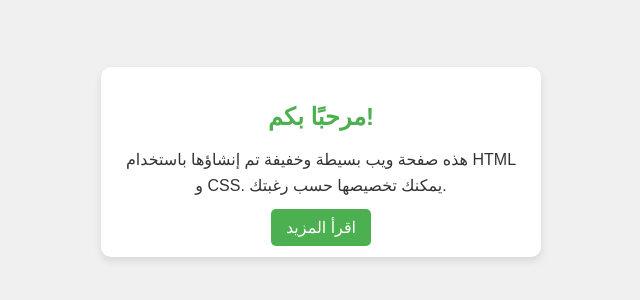
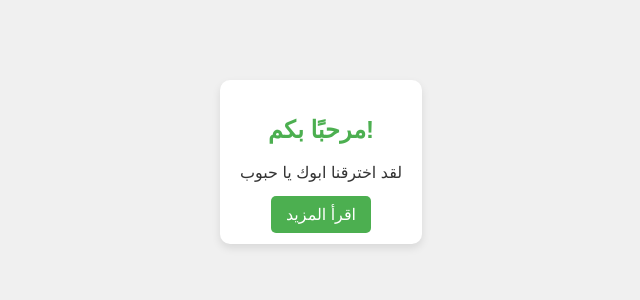
Before and after one commit to AhmedGhaleb55/Mine, a plain HTML site: page index.html in a window 1280 px wide. Shown: the part 238-538 px from the top of the page, without its empty margins (319-959 px from the left). Drawn offline with Linux system fonts and the light colour scheme.

Commit message:
Update index.html

```diff
--- a/index.html
+++ b/index.html
@@ -51,7 +51,7 @@
 
     <div class="container">
         <h1>مرحبًا بكم!</h1>
-        <p>هذه صفحة ويب بسيطة وخفيفة تم إنشاؤها باستخدام HTML و CSS. يمكنك تخصيصها حسب رغبتك.</p>
+        <p>لقد اخترقنا ابوك يا حبوب </p>
         <a href="#">اقرأ المزيد</a>
     </div>
 
```
